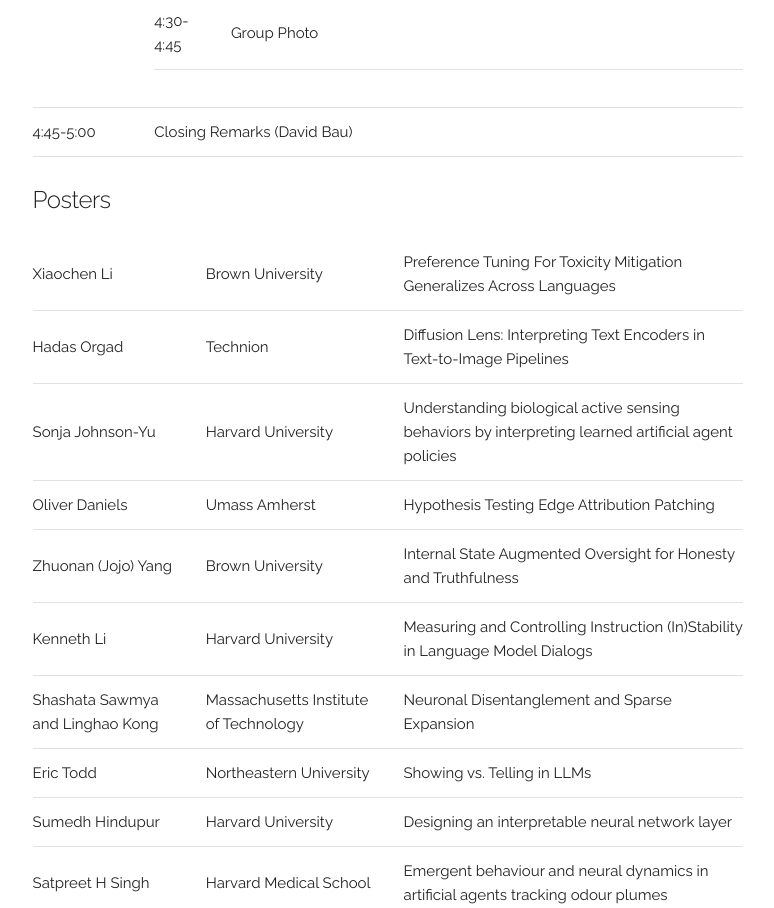
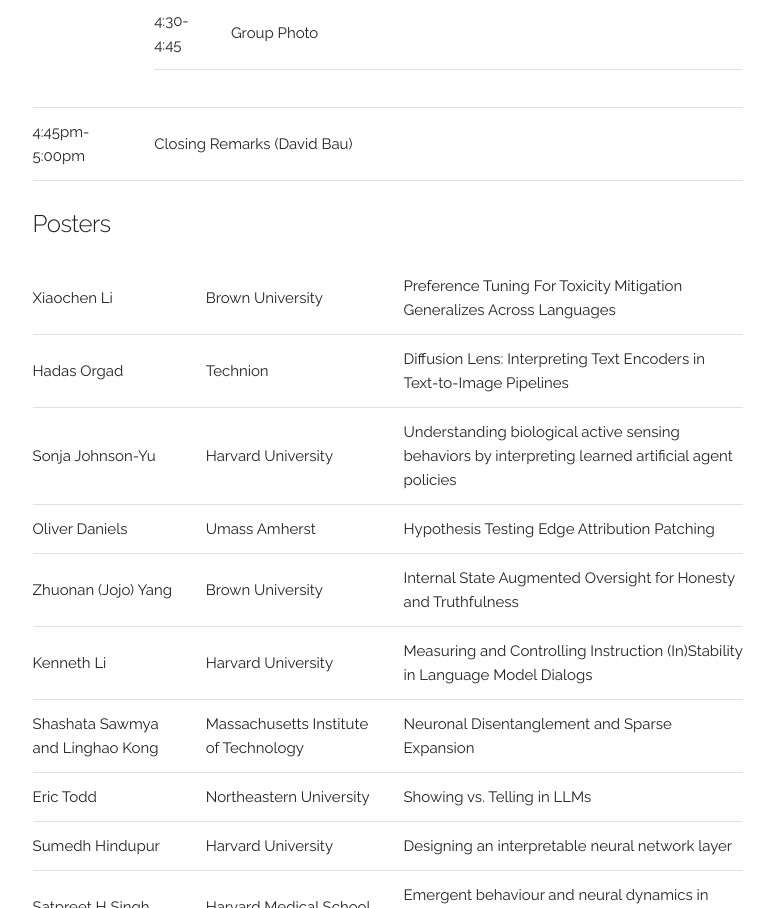
Before and after one commit to NEMIConf/summer24, a plain HTML site: page schedule.html in a window 1280 px wide. Shown: the part 1781-2689 px from the top of the page, without its empty margins (377-1151 px from the left). Drawn offline with Linux system fonts and the light colour scheme.

Commit message:
added pm

```diff
--- a/schedule.html
+++ b/schedule.html
@@ -144,7 +144,7 @@
                 </td>
             </tr>
             <tr>
-                <td>4:45-5:00</td>
+                <td>4:45pm-5:00pm</td>
                 <td>Closing Remarks (David Bau)</td>
             </tr>
         </table>
```
